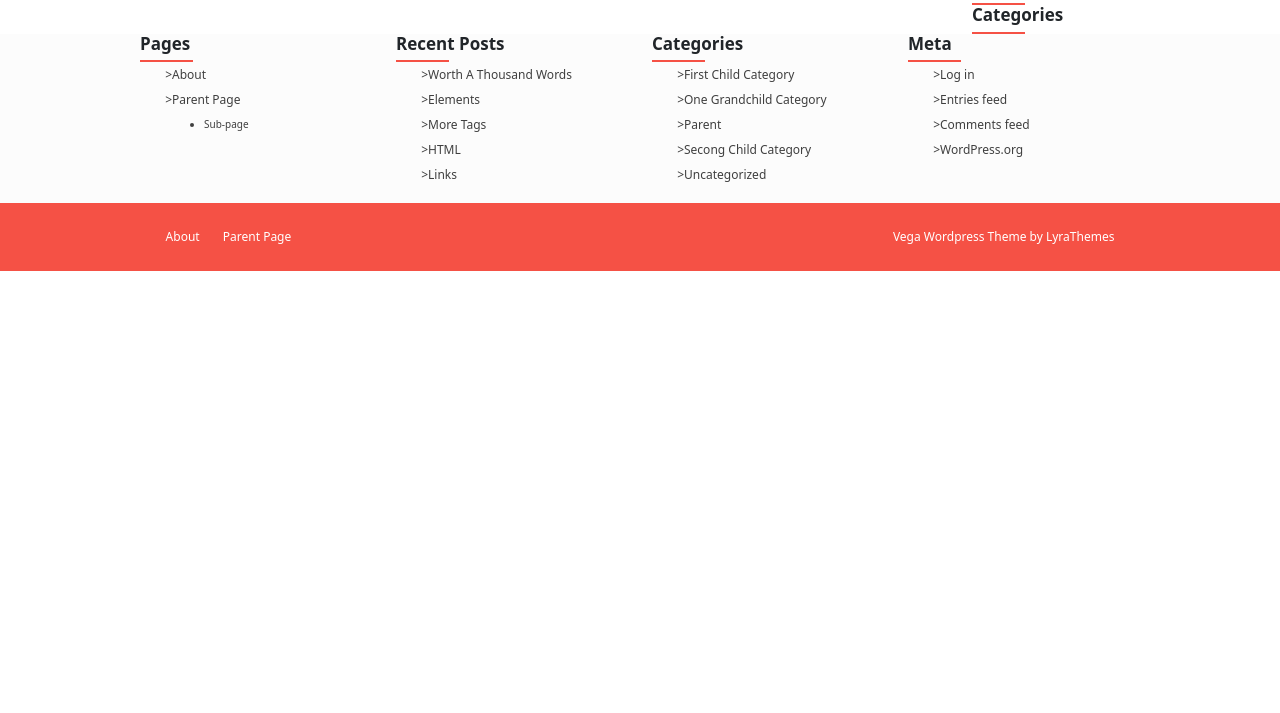
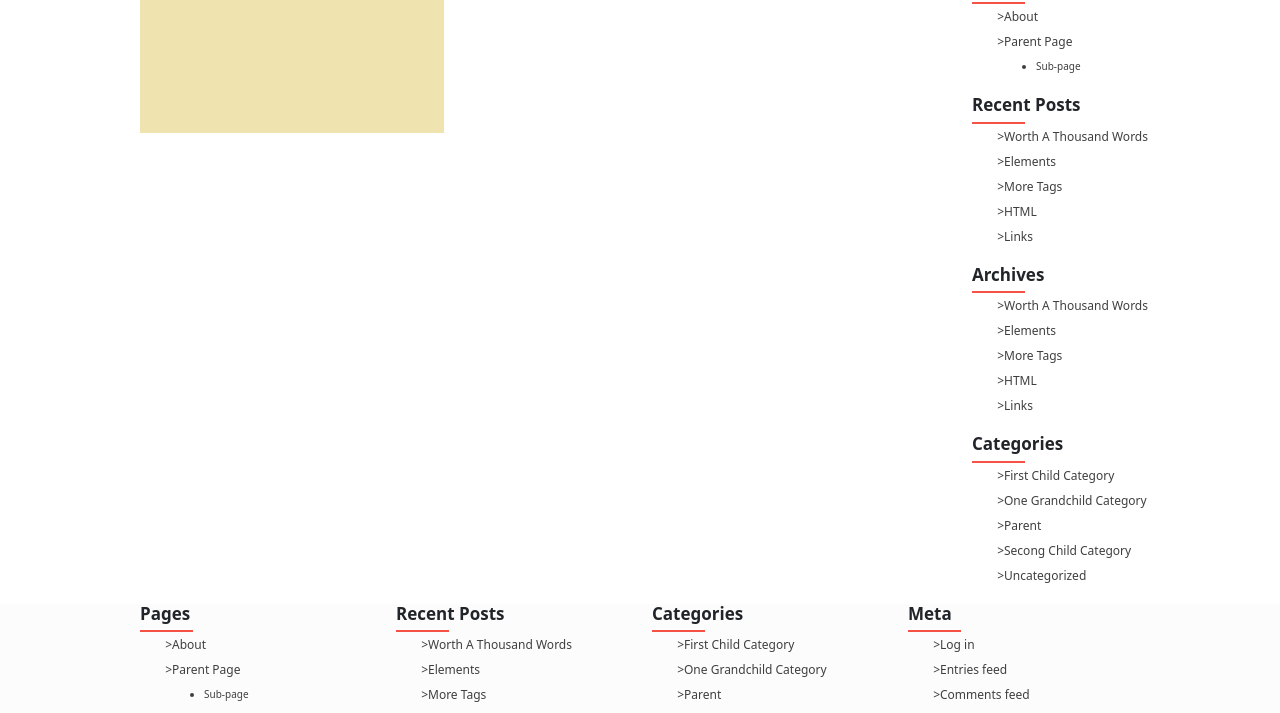
Before and after one commit to partum/Vega, a plain HTML site: page index.html in a window 1280 px wide. Shown: the part 573-1286 px from the top of the page. Before the commit the page ends 844 px from the top, so only its background shows below. Drawn offline with nearby package versions, Linux system fonts and the light colour scheme.

Commit message:
created side menu

```diff
--- a/index.html
+++ b/index.html
@@ -39,16 +39,51 @@
         </header>
       </div>
       <div class="row">
-        <div class="col-md-9">posts</div>
+        <div class="col-md-9">
+          <div class=posts>
+            <article>
+              <h2>Worth A Thousand Words</h2>
+              <div class="image-1"></div>
+            </article>
+          </div>
+        </div>
         <div class="col-md-3">
           <div id="search-bar">
             <input type="text" placeholder="Search...">
             <button id="search-button"></button>
           </div>
           <h3>Pages</h3>
+          <ul>
+            <li>About</li>
+            <li>Parent Page</li>
+            <ul>
+              <li>Sub-page</li>
+            </ul>
+          </ul>
           <h3>Recent Posts</h3>
+          <ul>
+            <li>Worth A Thousand Words</li>
+            <li>Elements</li>
+            <li>More Tags</li>
+            <li>HTML</li>
+            <li>Links</li>
+          </ul>
           <h3>Archives</h3>
+          <ul>
+            <li>Worth A Thousand Words</li>
+            <li>Elements</li>
+            <li>More Tags</li>
+            <li>HTML</li>
+            <li>Links</li>
+          </ul>
           <h3>Categories</h3>
+          <ul>
+            <li>First Child Category</li>
+            <li>One Grandchild Category</li>
+            <li>Parent</li>
+            <li>Secong Child Category</li>
+            <li>Uncategorized</li>
+          </ul>
         </div>
       </div>
       <div class="row menu-bottom">
--- a/style.css
+++ b/style.css
@@ -124,13 +124,14 @@ ul ul li {
   font-size: 10px;
   list-style-type: disc;
 }
-.menu-bottom ul {
+ul {
   list-style-type: ">";
   line-height: 25px;
 }
 #search-bar {
   padding-top: 61px;
   display: flex;
+  padding-bottom: 56px;
 }
 #search-button {
   border: none;
@@ -150,3 +151,14 @@ input {
   padding-left: 1em;
   width: 209px;
 }
+.posts {
+  padding-left: 10vw;
+}
+.image-1 {
+  width: 304px;
+  height: 209px;
+  background-color: #efe3af;
+}
+article {
+  padding-top: 61px;
+}
```
